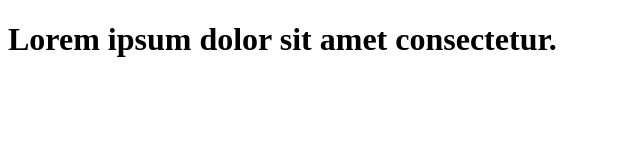
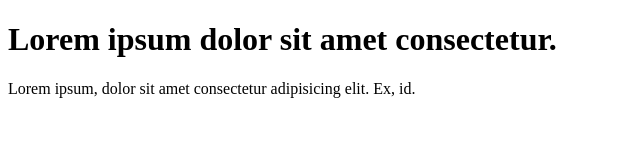
Before and after one commit to CosmicCoder-X/learn-git, a plain HTML site: page index.html in a window 1280 px wide. Shown: the whole page, without its empty margins (0-640 px from the left). Drawn offline with Linux system fonts and the light colour scheme.

Commit message:
add paragraph to code

```diff
--- a/index.html
+++ b/index.html
@@ -7,5 +7,6 @@
 </head>
 <body>
     <h1>Lorem ipsum dolor sit amet consectetur.</h1>
+    <p>Lorem ipsum, dolor sit amet consectetur adipisicing elit. Ex, id.</p>
 </body>
 </html>
```
